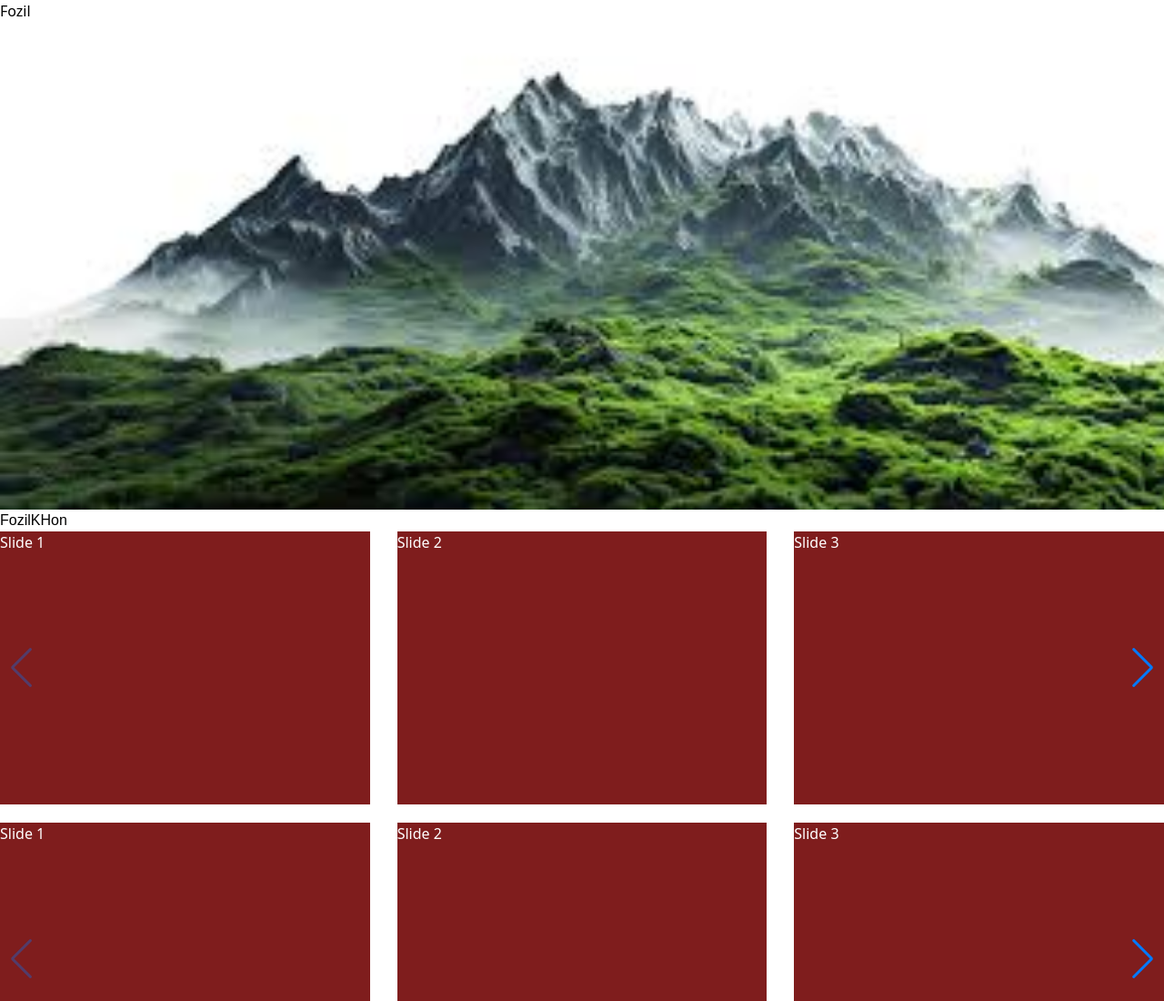
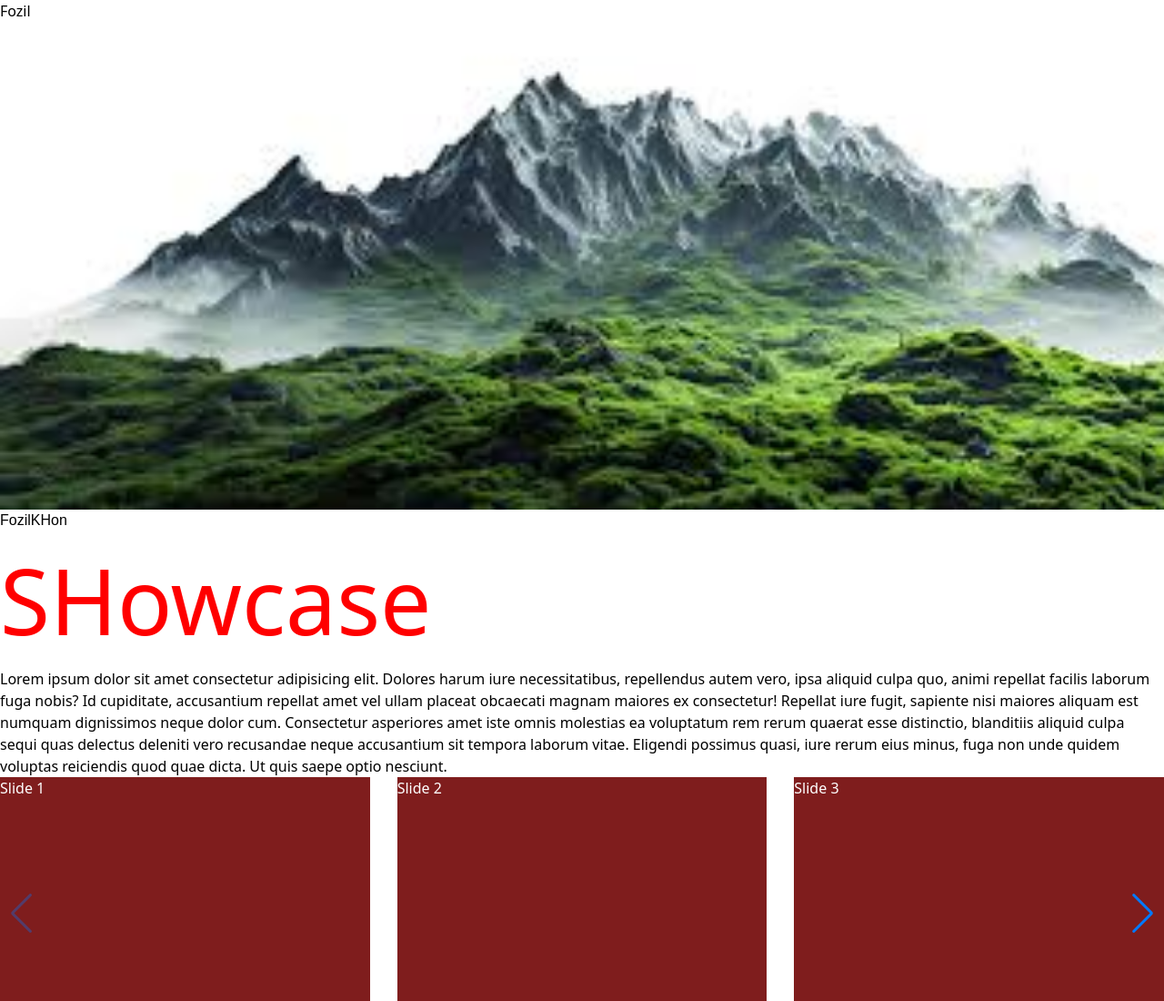
Before and after one commit to BFozilkhon/Tailwind-NT, a website: page src/index.html in a window 1280 px wide. Shown: the top 1100 px of the page at 91% size. Drawn offline with nearby package versions, Linux system fonts and the light colour scheme.

Commit message:
showcase done

```diff
--- a/src/index.html
+++ b/src/index.html
@@ -18,6 +18,23 @@
     </div>
 
     <h1 class="font-fozil">FozilKHon</h1>
+
+    <section>
+      <h1 style="color: red; font-size: 100px">SHowcase</h1>
+      <p>
+        Lorem ipsum dolor sit amet consectetur adipisicing elit. Dolores harum
+        iure necessitatibus, repellendus autem vero, ipsa aliquid culpa quo,
+        animi repellat facilis laborum fuga nobis? Id cupiditate, accusantium
+        repellat amet vel ullam placeat obcaecati magnam maiores ex consectetur!
+        Repellat iure fugit, sapiente nisi maiores aliquam est numquam
+        dignissimos neque dolor cum. Consectetur asperiores amet iste omnis
+        molestias ea voluptatum rem rerum quaerat esse distinctio, blanditiis
+        aliquid culpa sequi quas delectus deleniti vero recusandae neque
+        accusantium sit tempora laborum vitae. Eligendi possimus quasi, iure
+        rerum eius minus, fuga non unde quidem voluptas reiciendis quod quae
+        dicta. Ut quis saepe optio nesciunt.
+      </p>
+    </section>
 
     <div class="swiper w-[100%] h-[300px]">
       <div class="swiper-wrapper">
```
